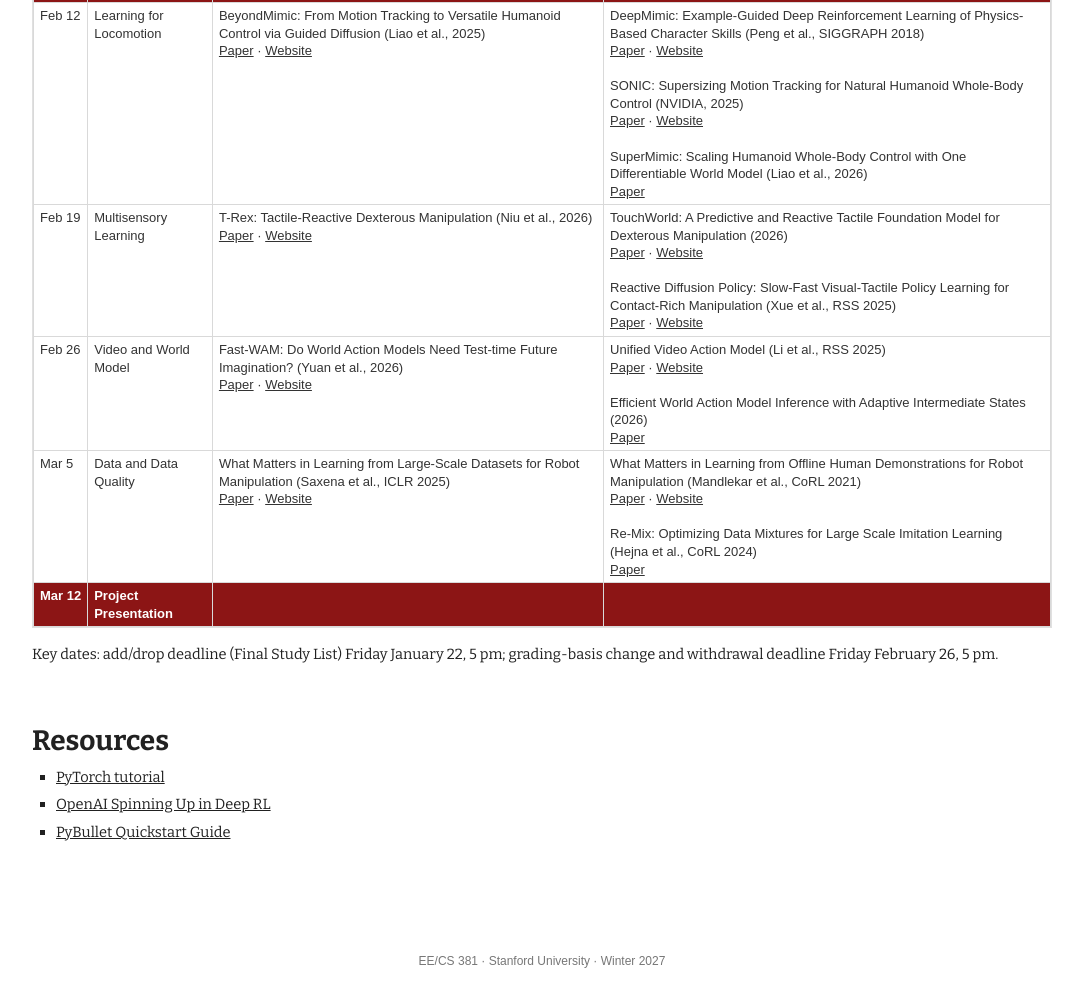
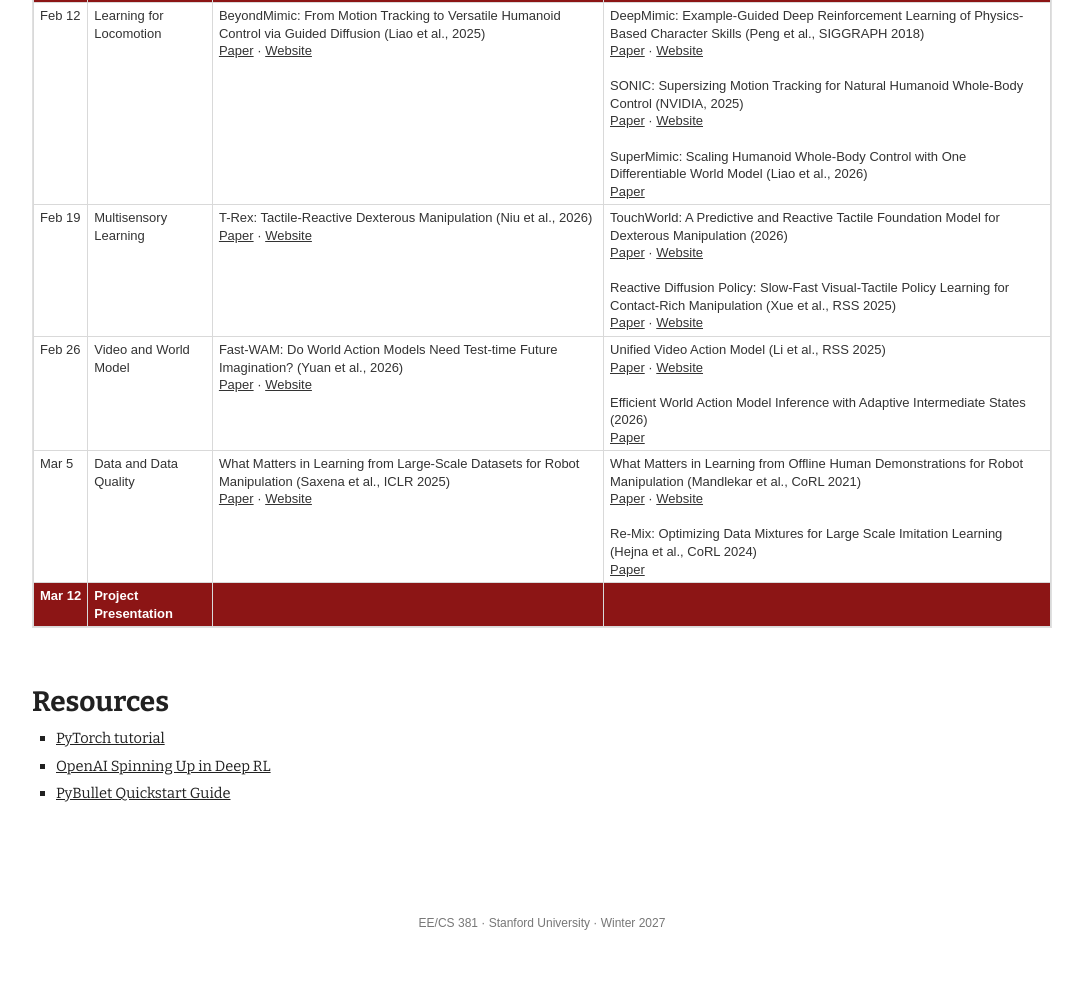
Before and after one commit to real-stanford/win27-ee381, a plain HTML site: page index.html in a window 1280 px wide. Shown: the part 2122-3114 px from the top of the page, without its empty margins (98-1181 px from the left). After the commit the page ends 3076 px from the top, so only its background shows below. Drawn offline with nearby package versions, Linux system fonts and the light colour scheme.

Commit message:
Remove the add/drop and withdrawal deadline key dates below the schedule

```diff
--- a/index.html
+++ b/index.html
@@ -233,9 +233,6 @@ href="https://arxiv.org/abs/2408.14037">Paper</a></td>
 </tr>
 </tbody>
 </table></div>
-<p>Key dates: add/drop deadline (Final Study List) Friday January 22, 5
-pm; grading-basis change and withdrawal deadline Friday February 26, 5
-pm.</p>
 <h2 id="resources">Resources</h2>
 <ul>
 <li><a href="https://pytorch.org/tutorials/">PyTorch tutorial</a></li>
```
